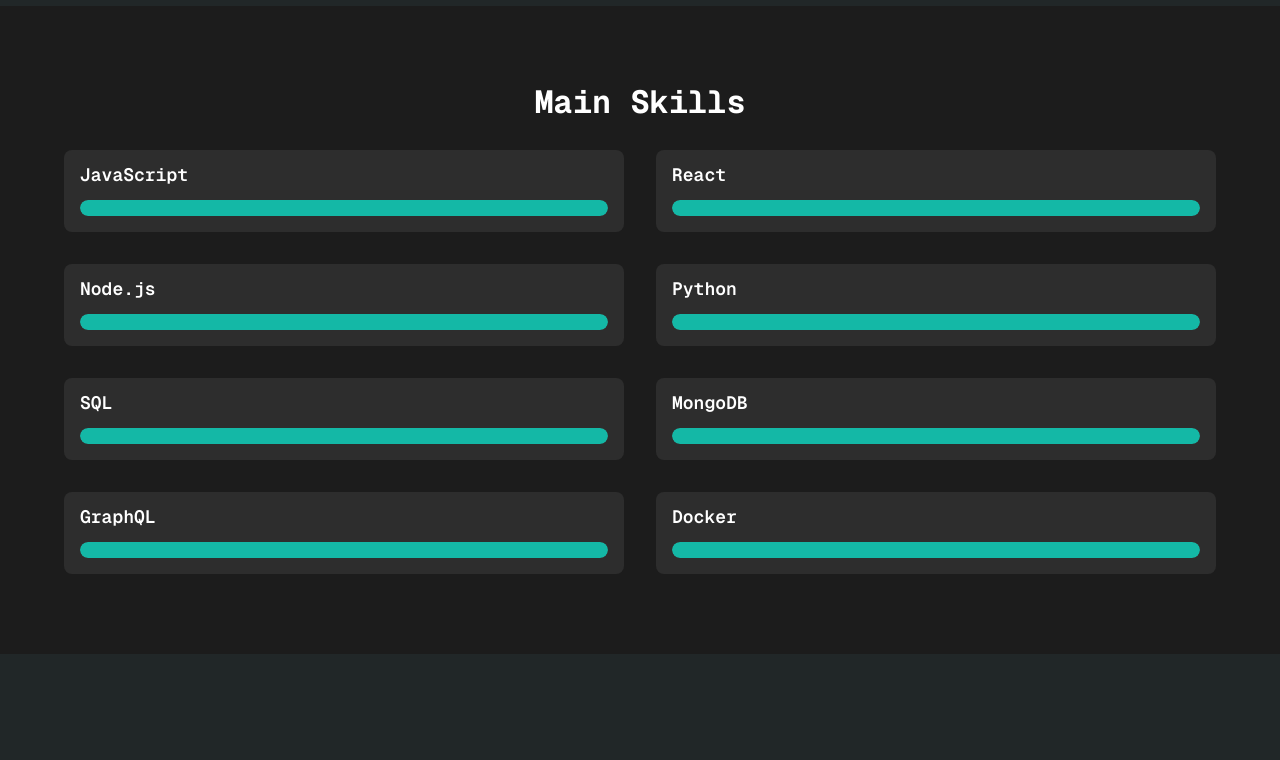
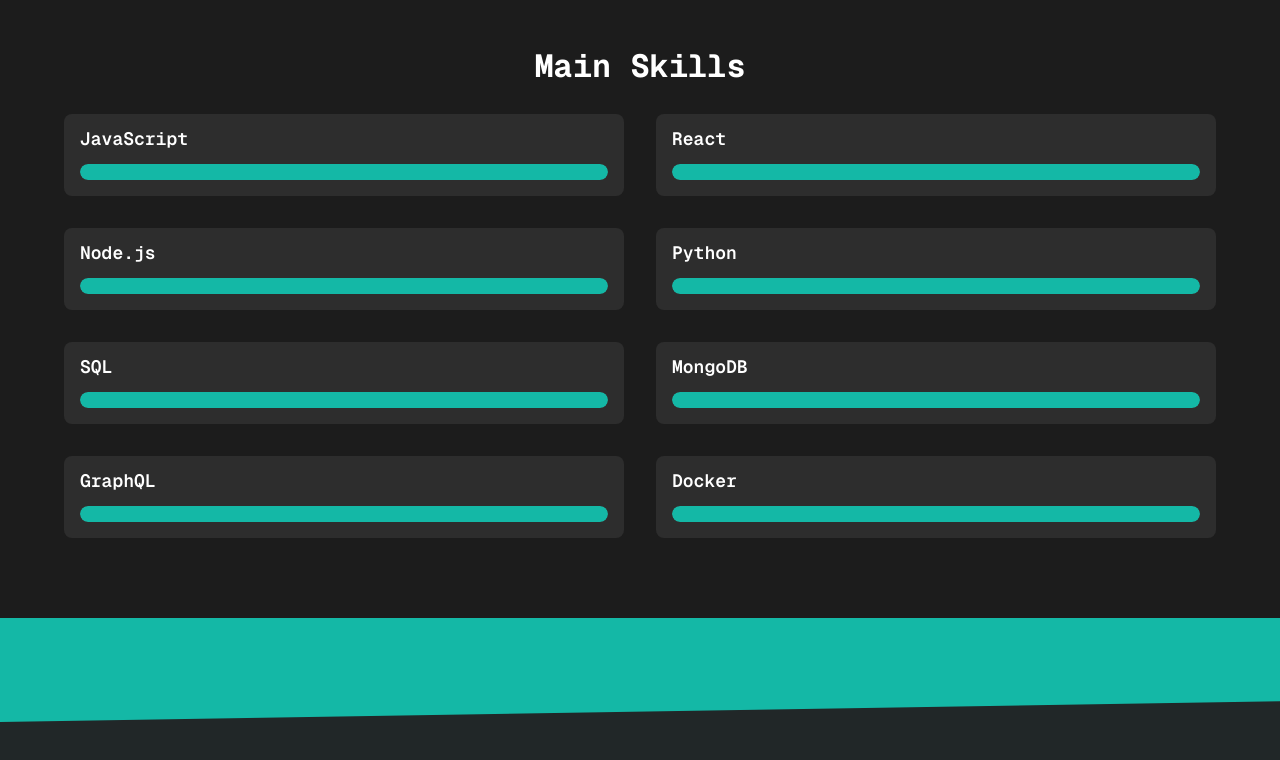
Before and after one commit to MeryScarlet15/portfolio, a Next.js app: page / in a window 1280 px wide. Shown: the part 1446-2206 px from the top of the page. Before the commit the page ends 2156 px from the top, so only its background shows below. Built offline with nearby package versions, Linux system fonts and the light colour scheme.

Commit message:
feat: enhance layout with additional PolygonHr component and style adjustments

```diff
--- a/src/app/page.tsx
+++ b/src/app/page.tsx
@@ -18,6 +18,7 @@
       <About />
       <PolygonHr direction="bottomLeft" />
       <Skills />
+      <PolygonHr direction="topLeft" />
     </Main>
   );
 };
--- a/src/components/hr/polygon-hr/polygon-hr.module.scss
+++ b/src/components/hr/polygon-hr/polygon-hr.module.scss
@@ -12,6 +12,8 @@
 .polygon_hr {
   height: 104px;
   background: colors.$teal-50;
+  margin: 0;
+  border: none;
   opacity: 0;
   animation: fadeIn 0.5s ease-in-out forwards;
 }
```
